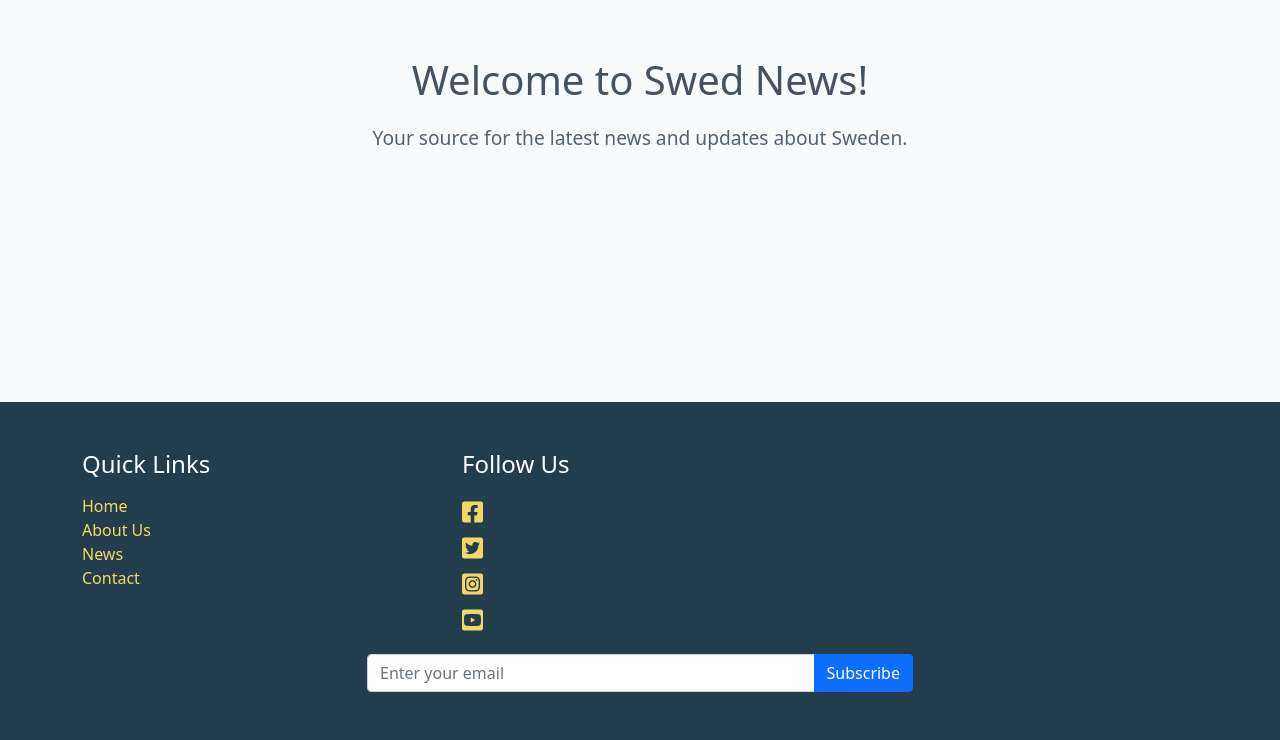
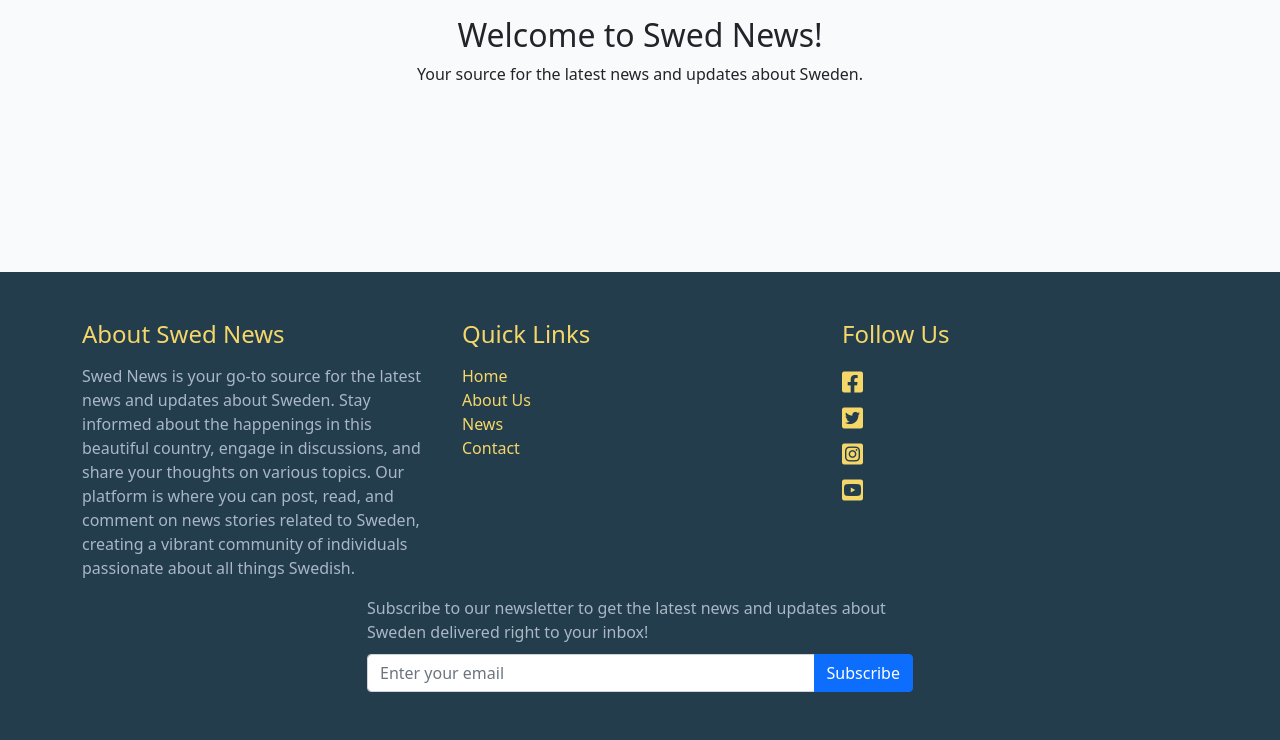
Before and after one commit to addas3/SwedNews, a Django app: page / in a window 1280 px wide. Shown: the part 60-800 px from the top of the page. Run offline with Django 3.2, Linux system fonts and the light colour scheme; data that the repository does not hold is empty.

Commit message:
Fix footer news leeter subscripe

```diff
--- a/static/css/style.css
+++ b/static/css/style.css
@@ -1,3 +1,4 @@
+/* Global Styles */
 body {
     background-color: #F9FAFC;
 }
@@ -141,7 +142,7 @@ body {
 .footer {
     background-color: #233D4D; /* Dark Blue */
     color: #fff;
-    padding: 20px 0;
+    padding: 40px 0; /* Increase padding for better spacing */
 }
 
 .footer h4 {
@@ -153,6 +154,15 @@ body {
 .footer p {
     font-size: 1rem;
     color: #A9B7C6; /* Light Gray */
+}
+
+/* Adjust the alignment of the "About Swed News" section */
+.footer .col-md-4 h4 {
+    text-align: left;
+}
+
+.footer .col-md-4 p {
+    text-align: left;
 }
 
 .footer-link {
@@ -177,30 +187,8 @@ body {
     color: #E84610; /* Orange */
 }
 
-/* Styling for the new text section (Top-Middle) */
-.container.text-center {
-    padding: 40px 0;
+/* Custom CSS for the subscription message */
+.subscription-message {
+    color: #E84610;
+    margin-bottom: 10px;
 }
-
-.container.text-center h2 {
-    font-size: 2.5rem;
-    margin-bottom: 20px;
-    color: #445261; /* Dark Blue */
-}
-
-.container.text-center p {
-    font-size: 1.2rem;
-    opacity: 0.9;
-    color: #445261; /* Dark Blue */
-}
-
-.container.text-center a {
-    color: #E84610; /* Orange */
-    text-decoration: none;
-    font-weight: bold;
-    transition: color 0.3s;
-}
-
-.container.text-center a:hover {
-    color: #F5D769; /* Yellow */
-}
--- a/templates/base.html
+++ b/templates/base.html
@@ -80,15 +80,18 @@
     </main>
 
    <!-- Footer -->
-<footer class="footer mt-auto py-5 dark-bg">
+   <footer class="footer mt-auto py-5 dark-bg">
     <div class="container">
         <div class="row">
-            <!-- <div class="col-md-4">
-                <h4 class="text-white">About Swed News</h4>
-                <p class="text-muted">Swed News is your go-to source for the latest news and updates about Sweden. Stay informed about the happenings in this beautiful country, engage in discussions, and share your thoughts on various topics. Our platform is where you can post, read, and comment on news stories related to Sweden, creating a vibrant community of individuals passionate about all things Swedish.</p>
-            </div> -->
             <div class="col-md-4">
-                <h4 class="text-white">Quick Links</h4>
+                <h4>About Swed News</h4>
+                <p>Swed News is your go-to source for the latest news and updates about Sweden. Stay informed about
+                    the happenings in this beautiful country, engage in discussions, and share your thoughts on
+                    various topics. Our platform is where you can post, read, and comment on news stories related
+                    to Sweden, creating a vibrant community of individuals passionate about all things Swedish.</p>
+            </div>
+            <div class="col-md-4">
+                <h4>Quick Links</h4>
                 <ul class="list-unstyled">
                     <li><a href="{% url 'home' %}" class="footer-link">Home</a></li>
                     <li><a href="#" class="footer-link">About Us</a></li>
@@ -97,20 +100,25 @@
                 </ul>
             </div>
             <div class="col-md-4">
-                <h4 class="text-white">Follow Us</h4>
+                <h4>Follow Us</h4>
                 <ul class="list-unstyled">
-                    <li><a href="https://www.facebook.com/" class="footer-icon-link"><i class="fab fa-facebook-square"></i></a></li>
-                    <li><a href="https://twitter.com/" class="footer-icon-link"><i class="fab fa-twitter-square"></i></a></li>
-                    <li><a href="https://www.instagram.com/" class="footer-icon-link"><i class="fab fa-instagram-square"></i></a></li>
-                    <li><a href="https://www.youtube.com/" class="footer-icon-link"><i class="fab fa-youtube-square"></i></a></li>
+                    <li><a href="https://www.facebook.com/" class="footer-icon-link"><i
+                                class="fab fa-facebook-square"></i></a></li>
+                    <li><a href="https://twitter.com/" class="footer-icon-link"><i
+                                class="fab fa-twitter-square"></i></a></li>
+                    <li><a href="https://www.instagram.com/" class="footer-icon-link"><i
+                                class="fab fa-instagram-square"></i></a></li>
+                    <li><a href="https://www.youtube.com/" class="footer-icon-link"><i
+                                class="fab fa-youtube-square"></i></a></li>
                 </ul>
             </div>
         </div>
     </div>
-
     <div class="container">
         <div class="row">
             <div class="col-md-6 offset-md-3">
+                <!-- Message encouraging subscription (Moved above the form) -->
+                <p class="subscription-message">Subscribe to our newsletter to get the latest news and updates about Sweden delivered right to your inbox!</p>
                 <form method="post" action="{% url 'subscribe' %}">
                     {% csrf_token %}
                     <div class="input-group">
```
